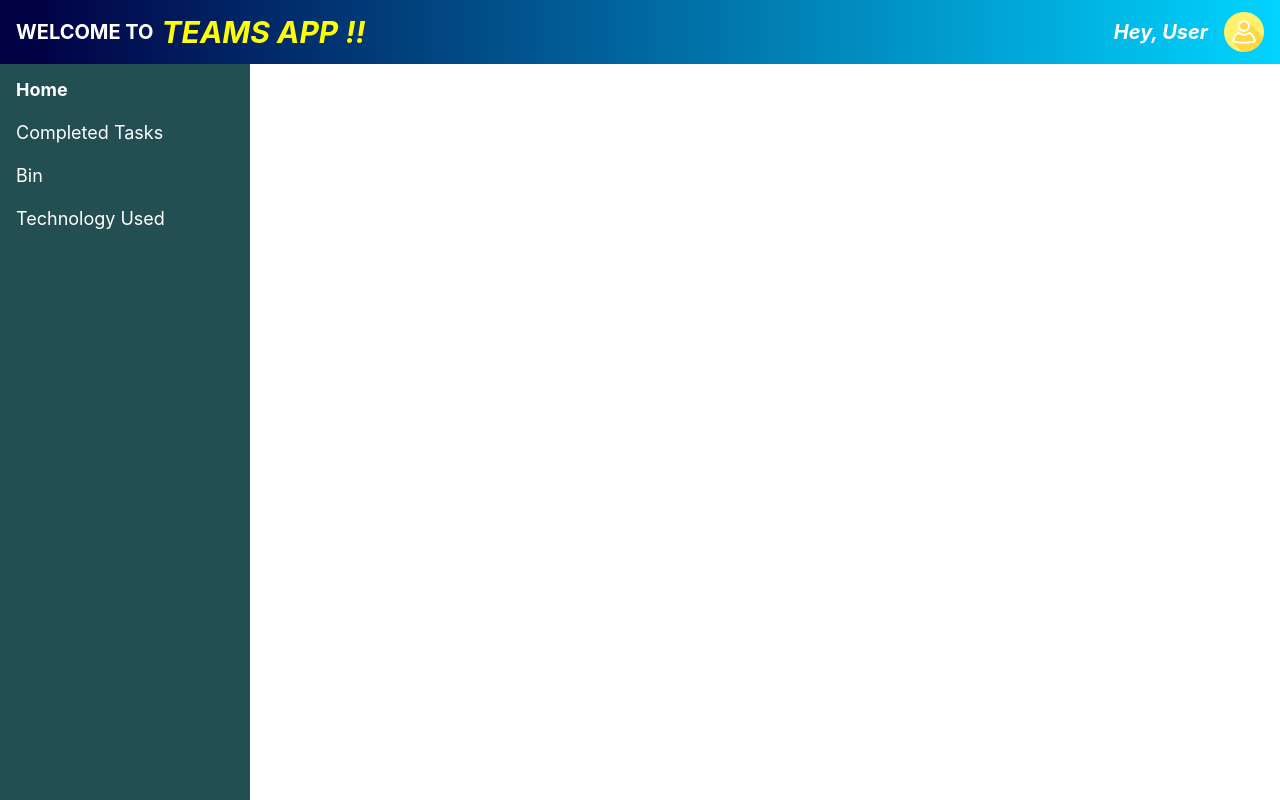
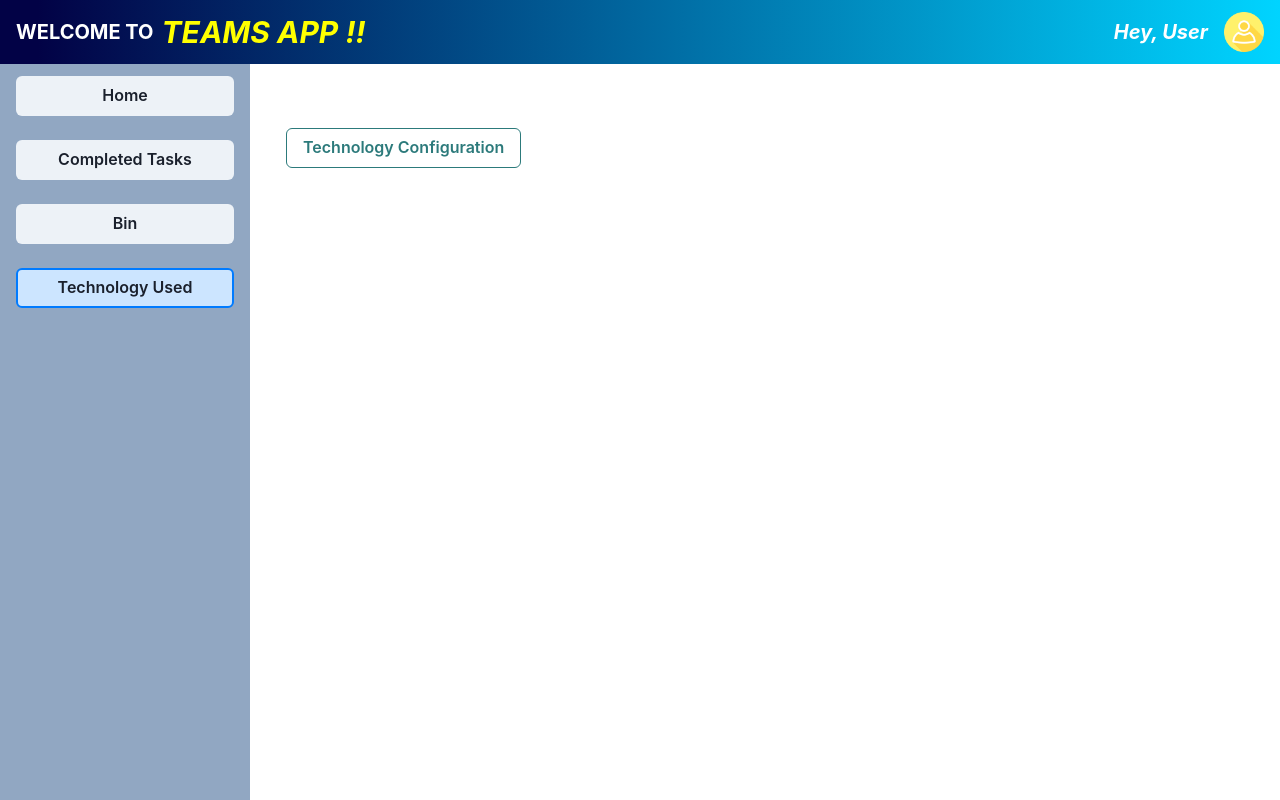
Before and after one commit to Manthan472003/TeamsApp, a React (Create React App) app in the folder Frontend/my-app/: page /tech-used in a window 1280 px wide. Built offline with nearby package versions, Linux system fonts and the light colour scheme.

Commit message:
SIDEBAR AND COMPLETE TASK

```diff
--- a/Frontend/my-app/src/App.js
+++ b/Frontend/my-app/src/App.js
@@ -6,7 +6,7 @@ import Login from './screen/login';
 import Signup from './screen/signup';
 import MainScreen from './screen1/mainScreen';
 import TaskManager from './components/TaskManager';
-import CompletedTasks from './components/CompletedTask';
+import CompletedTask from './components/CompletedTask';
 import Bin from './components/Bin';
 import TechnologyUsed from './components/TechnologyUsed';
 
@@ -22,7 +22,7 @@ function App() {
             <Route index element={<TaskManager />} /> {/* Default nested route */}
           </Route>
           <Route path="/completed-tasks" element={<MainScreen />}>
-            <Route index element={<CompletedTasks />} />
+            <Route index element={<CompletedTask />} />
           </Route>
           <Route path="/bin" element={<MainScreen />}>
             <Route index element={<Bin />} />
--- a/Frontend/my-app/src/Services/TaskService.js
+++ b/Frontend/my-app/src/Services/TaskService.js
@@ -1,5 +1,6 @@
 import axios from 'axios';
 
+// Base URL for API endpoints
 const API_URL = 'http://localhost:8080/tasks';
 
 // Fetch all tasks
@@ -8,8 +9,14 @@ export const getTasks = () => axios.get(API_URL);
 // Fetch tasks for a specific section
 export const getTasksBySection = (sectionId) => axios.get(`${API_URL}/section/${sectionId}`);
 
+// Fetch tasks without a section
+export const getTasksWithoutSection = () => axios.get(`${API_URL}/section/null`);
+
 // Save a new task
 export const saveTask = (task) => axios.post(API_URL, task);
+
+// Fetch completed tasks
+export const getCompletedTasks = () => axios.get(`${API_URL}/status/completed`);
 
 // Update an existing task
 export const updateTask = async (task) => {
@@ -24,6 +31,3 @@ export const updateTask = async (task) => {
 
 // Delete a task
 export const deleteTask = (taskId) => axios.delete(`${API_URL}/${taskId}`);
-
-// Fetch tasks without a section
-export const getTasksWithoutSection = () => axios.get(`${API_URL}/section/null`);
--- /dev/null
+++ b/Frontend/my-app/src/Styles/Sidebar.css
@@ -0,0 +1,41 @@
+/* Sidebar.css */
+.sidebar {
+    width: 250px;
+    padding: 16px;
+    background-color:#91a7c2;
+    color: #97a1bf;
+    height: calc(100vh - 60px);
+    position: fixed;
+    top: 60px;
+    left: 0;
+  }
+
+  .sidebar-button {
+    font-size: 18px;
+    font-weight: bold;
+    border-width: 1px;
+    border-color: transparent;
+    background-color: #007bff;
+    color: #000;
+    padding: 8px 16px;
+    border-radius: 4px;
+    transition: all 0.3s ease;
+    margin-bottom: 8px;
+    width: 100%;
+    text-align: left;
+    display: block;
+  }
+
+  .sidebar-button:hover {
+    background-color: #7088af;
+  }
+
+  .sidebar-button.active {
+    border-width: 2px;
+    border-color: #007bff;
+    background-color: #cce5ff; /* Light blue background */
+  }
+
+  .sidebar-button.active:hover {
+    background-color: #b3d7ff; /* Slightly darker blue on hover */
+  }
--- a/Frontend/my-app/src/components/CompletedTask.js
+++ b/Frontend/my-app/src/components/CompletedTask.js
@@ -1,12 +1,53 @@
-// screen/CompletedTasks.js
-import React from 'react';
-import { Box } from '@chakra-ui/react';
+import React, { useEffect, useState } from 'react';
+import { getCompletedTasks } from '../Services/TaskService'; // Adjust the import path as needed
 
-const CompletedTasks = () => {
+const CompletedTask = () => {
+  const [tasks, setTasks] = useState([]);
+  const [loading, setLoading] = useState(true);
+  const [error, setError] = useState(null);
+
+  useEffect(() => {
+    const fetchTasks = async () => {
+      try {
+        const response = await getCompletedTasks();
+        setTasks(response.data); // Set the tasks from the API response
+      } catch (err) {
+        setError('Failed to fetch completed tasks');
+        console.error(err);
+      } finally {
+        setLoading(false);
+      }
+    };
+
+    fetchTasks();
+  }, []); // Empty dependency array means this effect runs once when the component mounts
+
+  if (loading) {
+    return <div>Loading...</div>;
+  }
+
+  if (error) {
+    return <div>{error}</div>;
+  }
+
   return (
-    <Box>
-    </Box>
+    <div>
+      <h2>Completed Tasks</h2>
+      {tasks.length === 0 ? (
+        <p>No completed tasks found</p>
+      ) : (
+        <ul>
+          {tasks.map((task) => (
+            <li key={task.id}>
+              <strong>{task.title}</strong>
+              <p>{task.description}</p>
+              {/* Add other task details as needed */}
+            </li>
+          ))}
+        </ul>
+      )}
+    </div>
   );
 };
 
-export default CompletedTasks;
+export default CompletedTask;
--- a/Frontend/my-app/src/components/Header.js
+++ b/Frontend/my-app/src/components/Header.js
@@ -2,11 +2,8 @@ import React, { useState, useEffect } from 'react';
 import { Flex, Heading, Menu, MenuButton, MenuItem, MenuList, Img, Button } from '@chakra-ui/react';
 import { useNavigate } from 'react-router-dom';
 import userImage from '../screen1/user.png';
-import SettingsModal from './SettingModal';
 
 const Header = () => {
-  const [isSettingsOpen, setSettingsOpen] = useState(false);
-  const [submittedData, setSubmittedData] = useState([]);
   const [userName, setUserName] = useState(''); // State to hold user name
   const navigate = useNavigate();
 
@@ -23,15 +20,6 @@ const Header = () => {
     navigate('/login');
   };
 
-  const openSettings = () => setSettingsOpen(true);
-  const closeSettings = () => setSettingsOpen(false);
-
-  // Handle settings submission
-  const handleSettingsSubmit = (data) => {
-    console.log('Settings submitted:', data);
-    setSubmittedData(prevData => [...prevData, data]); // Add the new settings data to the existing data
-    closeSettings(); // Close the modal after submission
-  };
 
   return (
     <Flex
@@ -61,18 +49,12 @@ const Header = () => {
             </MenuButton>
             <MenuList bgColor={'#ffffff'} color={'teal'}>
               <MenuItem>Your Profile</MenuItem>
-              <MenuItem onClick={openSettings}>Settings</MenuItem>
+              <MenuItem>Settings</MenuItem>
               <MenuItem>
                 <Button onClick={handleLogout} colorScheme='red'>Logout</Button>
               </MenuItem>
             </MenuList>
           </Menu>
-          <SettingsModal
-            isOpen={isSettingsOpen}
-            onClose={closeSettings}
-            onSubmit={handleSettingsSubmit} // Ensure this function is provided
-            submittedData={submittedData} // Pass the actual data to display in the table
-          />
         </Flex>
       </Flex>
     </Flex>
--- a/Frontend/my-app/src/components/SettingModal.js
+++ b/Frontend/my-app/src/components/SettingModal.js
@@ -1,3 +1,4 @@
+// components/SettingsModal.js
 import React, { useState } from 'react';
 import {
     Modal,
@@ -47,7 +48,7 @@ const SettingsModal = ({ isOpen, onClose, onSubmit, submittedData = [] }) => {
         // Optionally show a toast notification
         toast({
             title: "Configurations Saved.",
-            description: "Your configuration have been saved.",
+            description: "Your configuration has been saved.",
             status: "success",
             duration: 5000,
             isClosable: true,
@@ -81,11 +82,18 @@ const SettingsModal = ({ isOpen, onClose, onSubmit, submittedData = [] }) => {
                             onChange={(e) => setCurrTechVersion(e.target.value)}
                         />
                     </FormControl>
-                    <FormControl id="system" mb={4}>
+                    <FormControl id="latestVersion" mb={4}>
                         <FormLabel>Latest Version</FormLabel>
                         <Input
                             value={latesttechVersion}
                             onChange={(e) => setLatesttechVersion(e.target.value)}
+                        />
+                    </FormControl>
+                    <FormControl id="createdAt" mb={4}>
+                        <FormLabel>Created At</FormLabel>
+                        <Input
+                            value={createdat}
+                            onChange={(e) => setCreatedat(e.target.value)}
                         />
                     </FormControl>
 
@@ -98,14 +106,13 @@ const SettingsModal = ({ isOpen, onClose, onSubmit, submittedData = [] }) => {
                         </Button>
                     </ModalFooter>
 
-                    {/* Table to show submitted data */}
                     <Table variant="simple" colorScheme="teal" mt={6}>
                         <Thead>
                             <Tr>
                                 <Th>Name</Th>
                                 <Th>Current Version</Th>
                                 <Th>Latest Version</Th>
-                                <Th>Created at</Th>
+                                <Th>Created At</Th>
                             </Tr>
                         </Thead>
                         <Tbody>
--- a/Frontend/my-app/src/components/Sidebar.js
+++ b/Frontend/my-app/src/components/Sidebar.js
@@ -1,28 +1,46 @@
 // components/Sidebar.js
-import React from 'react';
-import { Box, VStack, Link } from '@chakra-ui/react';
-import { useNavigate } from 'react-router-dom';
+import React, { useState } from 'react';
+import { Box, VStack, Button } from '@chakra-ui/react';
+import { useNavigate, useLocation } from 'react-router-dom';
+import '../Styles/Sidebar.css';
 
 const Sidebar = () => {
   const navigate = useNavigate();
+  const location = useLocation();
+  const [activeButton, setActiveButton] = useState(location.pathname);
+
+  const handleNavigation = (path) => {
+    navigate(path);
+    setActiveButton(path);
+  };
 
   return (
-    <Box
-      as="nav"
-      width="250px"
-      p={4}
-      bg="teal.800"
-      color="white"
-      height="calc(100vh - 60px)" // Adjust based on the height of the header
-      position="fixed"
-      top="60px" // Position below the header
-      left={0}
-    >
+    <Box className="sidebar">
       <VStack spacing={4} align="stretch">
-        <Link onClick={() => navigate('/home')} fontSize="lg" fontWeight="bold">Home</Link>
-        <Link onClick={() => navigate('/completed-tasks')} fontSize="lg">Completed Tasks</Link>
-        <Link onClick={() => navigate('/bin')} fontSize="lg">Bin</Link>
-        <Link onClick={() => navigate('/tech-used')} fontSize="lg">Technology Used</Link>
+        <Button
+          className={`sidebar-button ${activeButton === '/home' ? 'active' : ''}`}
+          onClick={() => handleNavigation('/home')}
+        >
+          Home
+        </Button>
+        <Button
+          className={`sidebar-button ${activeButton === '/completed-tasks' ? 'active' : ''}`}
+          onClick={() => handleNavigation('/completed-tasks')}
+        >
+          Completed Tasks
+        </Button>
+        <Button
+          className={`sidebar-button ${activeButton === '/bin' ? 'active' : ''}`}
+          onClick={() => handleNavigation('/bin')}
+        >
+          Bin
+        </Button>
+        <Button
+          className={`sidebar-button ${activeButton === '/tech-used' ? 'active' : ''}`}
+          onClick={() => handleNavigation('/tech-used')}
+        >
+          Technology Used
+        </Button>
       </VStack>
     </Box>
   );
--- a/Frontend/my-app/src/components/TechnologyUsed.js
+++ b/Frontend/my-app/src/components/TechnologyUsed.js
@@ -1,14 +1,32 @@
 // screen/TechnologyUsed.js
-import React from 'react';
-import { Box } from '@chakra-ui/react';
+import React, { useState } from 'react';
+import { Box, Button, useDisclosure } from '@chakra-ui/react';
+import SettingsModal from '../components/SettingModal';
 
 const TechnologyUsed = () => {
-  return (
-    <Box>
-      <h1>Technology Used</h1>
-      {/* Your technology used content goes here */}
-    </Box>
-  );
+    const { isOpen, onOpen, onClose } = useDisclosure();
+    const [submittedData, setSubmittedData] = useState([]);
+
+    const handleSave = (data) => {
+        // Update submitted data with new configuration
+        setSubmittedData((prevData) => [...prevData, data]);
+        onClose(); // Close the modal after saving
+    };
+
+    return (
+
+        <Box mt={20} p={5}>
+            <Button onClick={onOpen} colorScheme='teal' variant='outline' mt={3} mb={4}>
+                Technology Configuration            </Button>
+
+            <SettingsModal
+                isOpen={isOpen}
+                onClose={onClose}
+                onSubmit={handleSave}
+                submittedData={submittedData}
+            />
+        </Box>
+    );
 };
 
 export default TechnologyUsed;
--- a/Frontend/my-app/src/screen1/home.js
+++ b/Frontend/my-app/src/screen1/home.js
@@ -34,8 +34,6 @@ const Home = () => {
   return (
     <Box defaultValue={[0]}>
       <Header />
-      <br />
-
       <Box mt={6} p={4}>
         <TaskManager
           tasks={tasks}
```
Also changed, not shown: 2 other files (tests, documents, lock files or other folders).
